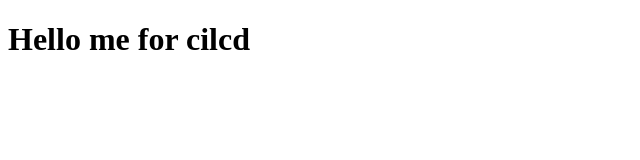
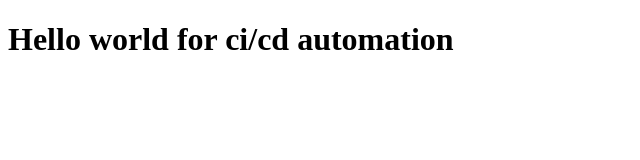
Before and after one commit to fahim-irshad/bootcamp2020, a plain HTML site: page index.html in a window 1280 px wide. Shown: the whole page, without its empty margins (0-640 px from the left). Drawn offline with Linux system fonts and the light colour scheme.

Commit message:
upadated again

```diff
--- a/index.html
+++ b/index.html
@@ -6,6 +6,6 @@
     <title>Document</title>
 </head>
 <body>
-    <h1>Hello me for cilcd</h1>
+    <h1>Hello world for ci/cd automation</h1>
 </body>
 </html>
```
